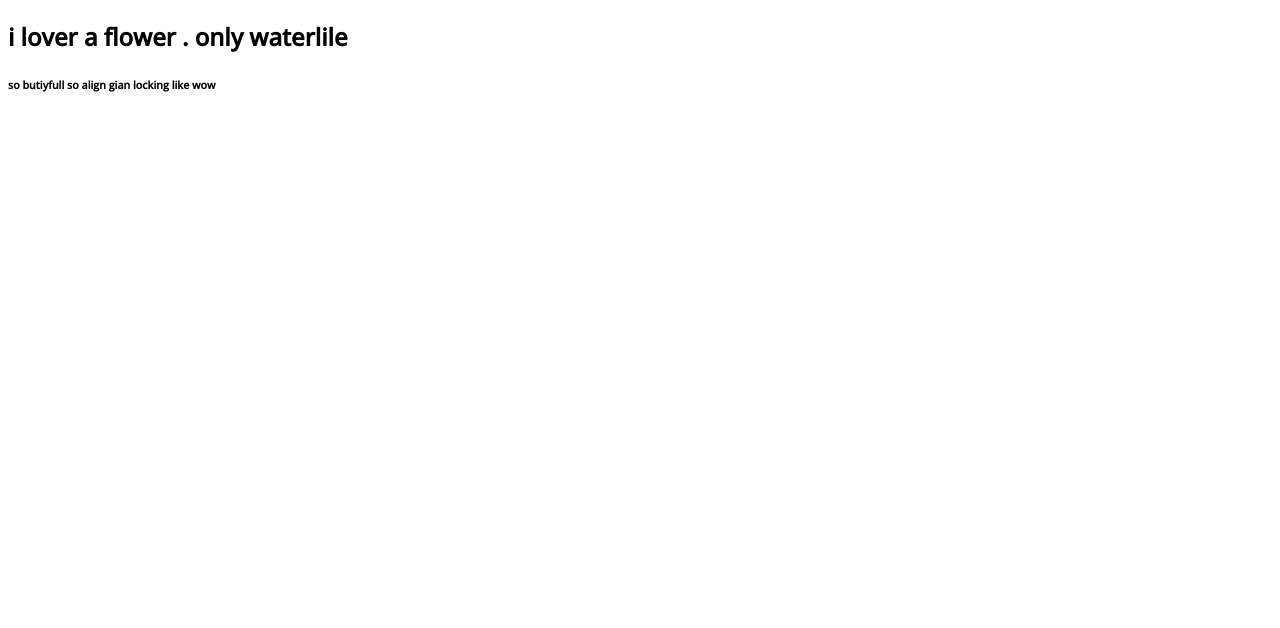
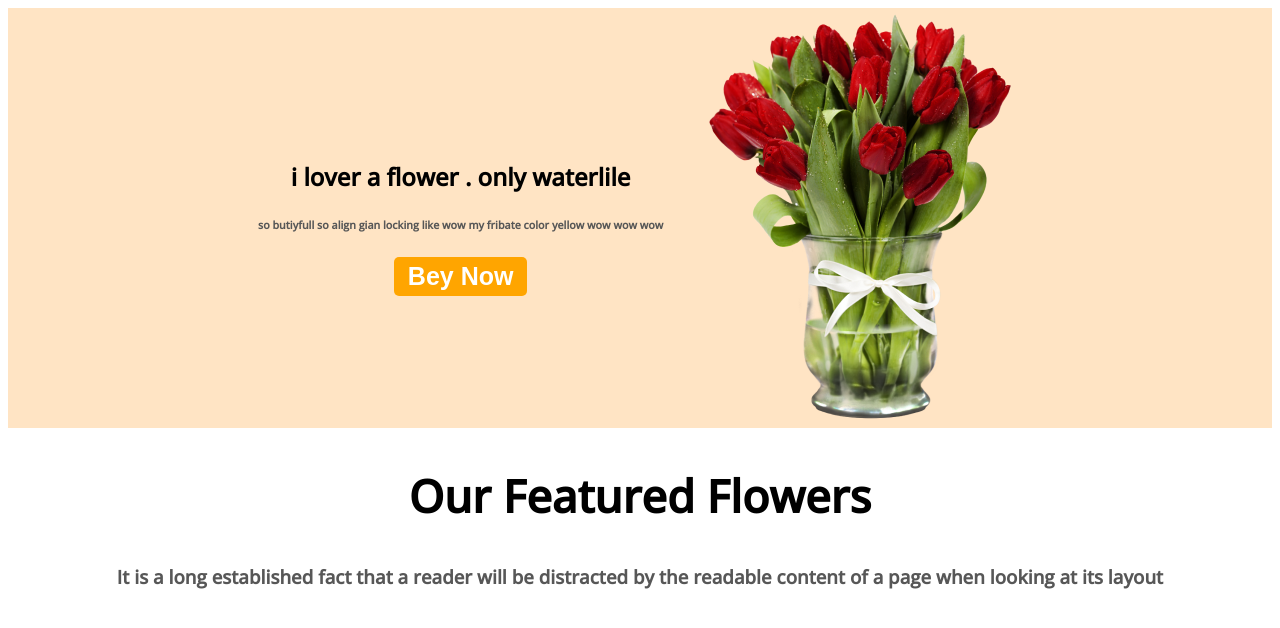
Before and after one commit to Anondabhai/only-hard-work, a plain HTML site: page index.html in a window 1280 px wide. Drawn offline with nearby package versions, Linux system fonts and the light colour scheme.

Commit message:
added photo

```diff
--- a/index.html
+++ b/index.html
@@ -14,15 +14,27 @@
 </head>
 
 <body>
-    <header>
-        <div>
-            <div>
-                <h2>i lover a flower . only waterlile </h2>
-                <h6>so butiyfull so align gian locking like wow</h6>
+    <header class="header">
+        <div class="div-header">
+            <div class="div-title">
+                <h2 class="text-style">i lover a flower . only waterlile </h2>
+                <h6 class="text-praimary">so butiyfull so align gian locking like wow my fribate color yellow wow wow wow</h6>
+                <button class="btn-style">
+                    Bey Now
+                </button>
             </div>
-            <img src="" alt="">
+            <img class="image-title" src="Flower Asset/pngwing 8.png" alt="">
         </div>
     </header>
+    <main>
+        <section class="section-title">
+            <div class="div-style">
+                <h1 class="styles-flower">Our Featured Flowers</h1>
+                <h3 class="text-praimary">It is a long established fact that a reader will be distracted by the readable
+                    content of a page when looking at its layout</h3>
+            </div>
+        </section>
+    </main>
 
 </body>
 
--- a/style.css
+++ b/style.css
@@ -3,3 +3,53 @@
 body{
     font-family: 'Open Sans', sans-serif;
 }
+
+.header{
+
+    background-color: bisque;
+
+}
+
+.div-header{
+    display:flex;
+    justify-content:space-between;
+    align-items:center;
+    margin:0 250px;
+}
+
+.text-praimary{
+    color:#575757;
+    font-weight: 700;
+    text-align:center;
+}
+
+.div-title{
+
+    text-align: center;
+}
+
+.btn-style{
+    background:orange;
+    border-radius:5px;
+    font-size:25px;
+    font-weight:700;
+    color:#fff;
+    border:0;
+    padding:5px 14px;
+}
+
+.section-title{
+    text-align:center;
+
+
+}
+
+.div-style{
+    align-items:center;
+
+}
+
+.styles-flower{
+    font-size: 45px;
+    font-size:700;
+}
```
